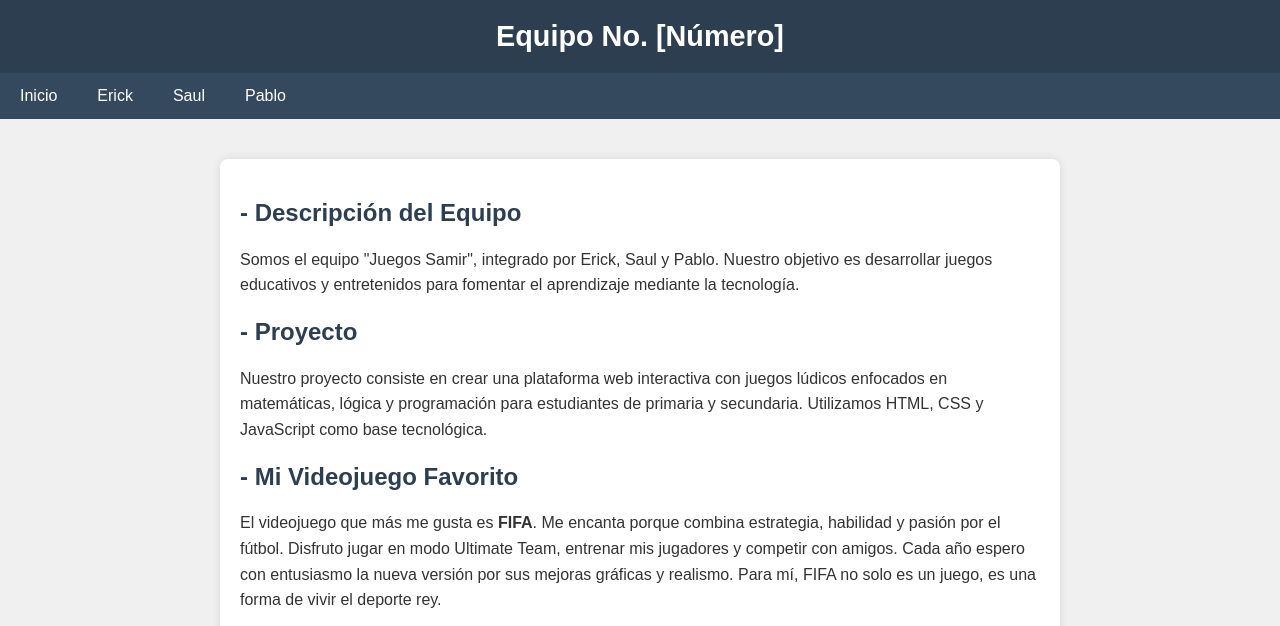
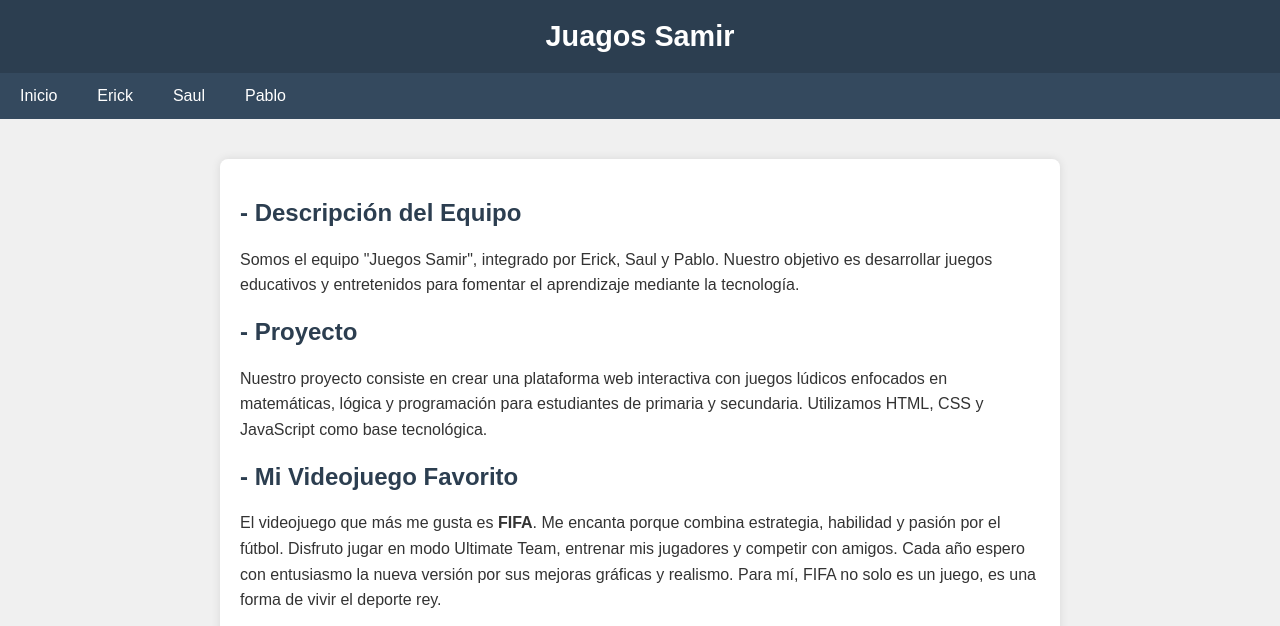
Before and after one commit to Angel-Saul/videojuegos-Samir, a plain HTML site: page Pablo.html in a window 1280 px wide. Shown: the top 626 px of the page. Drawn offline with Linux system fonts and the light colour scheme.

Commit message:
cambio de encabezado

```diff
--- a/Pablo.html
+++ b/Pablo.html
@@ -83,7 +83,7 @@
 
     <!-- Encabezado -->
     <div class="header">
-        Equipo No. [Número]
+        Juagos Samir
     </div>
 
     <!-- Barra de navegación -->
```
